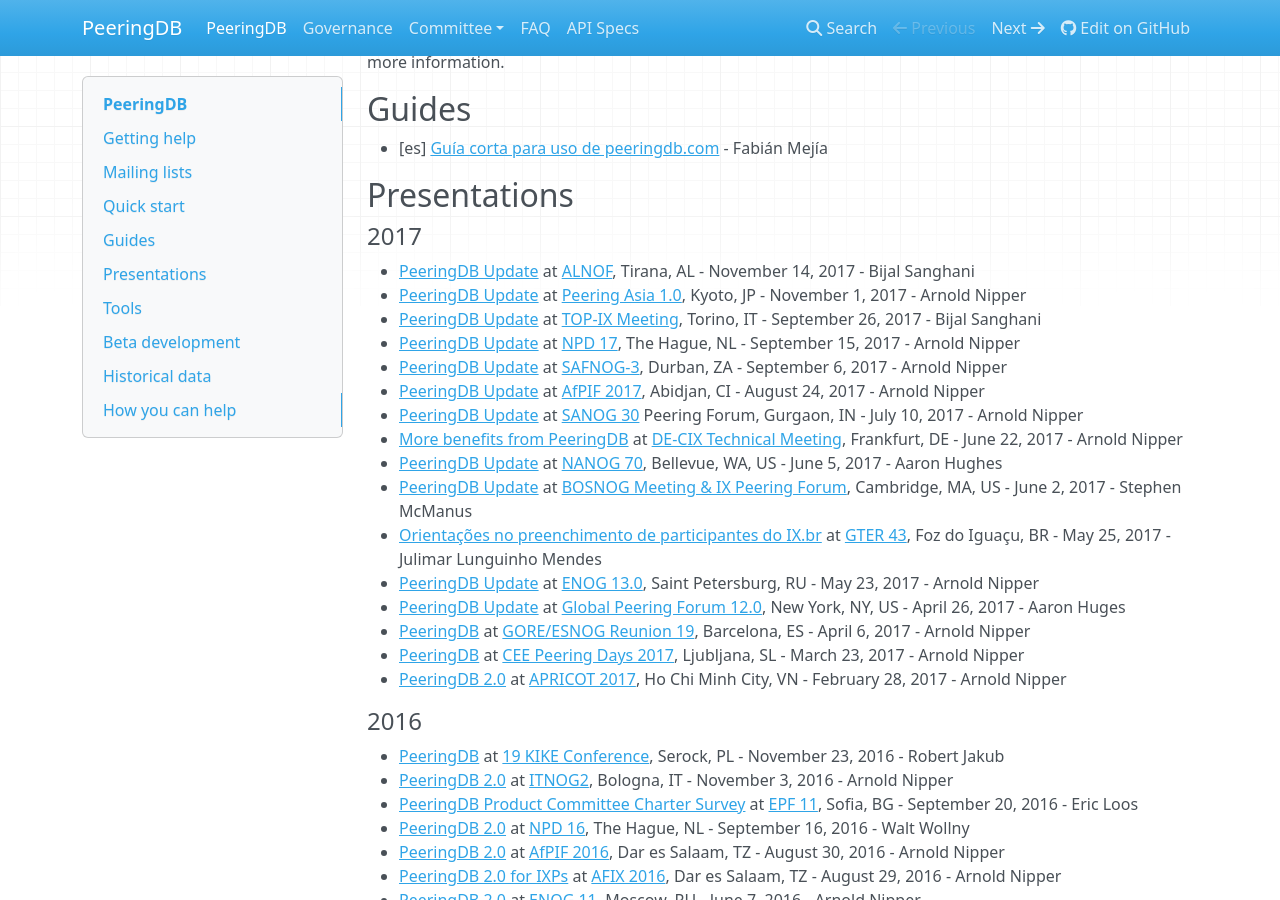
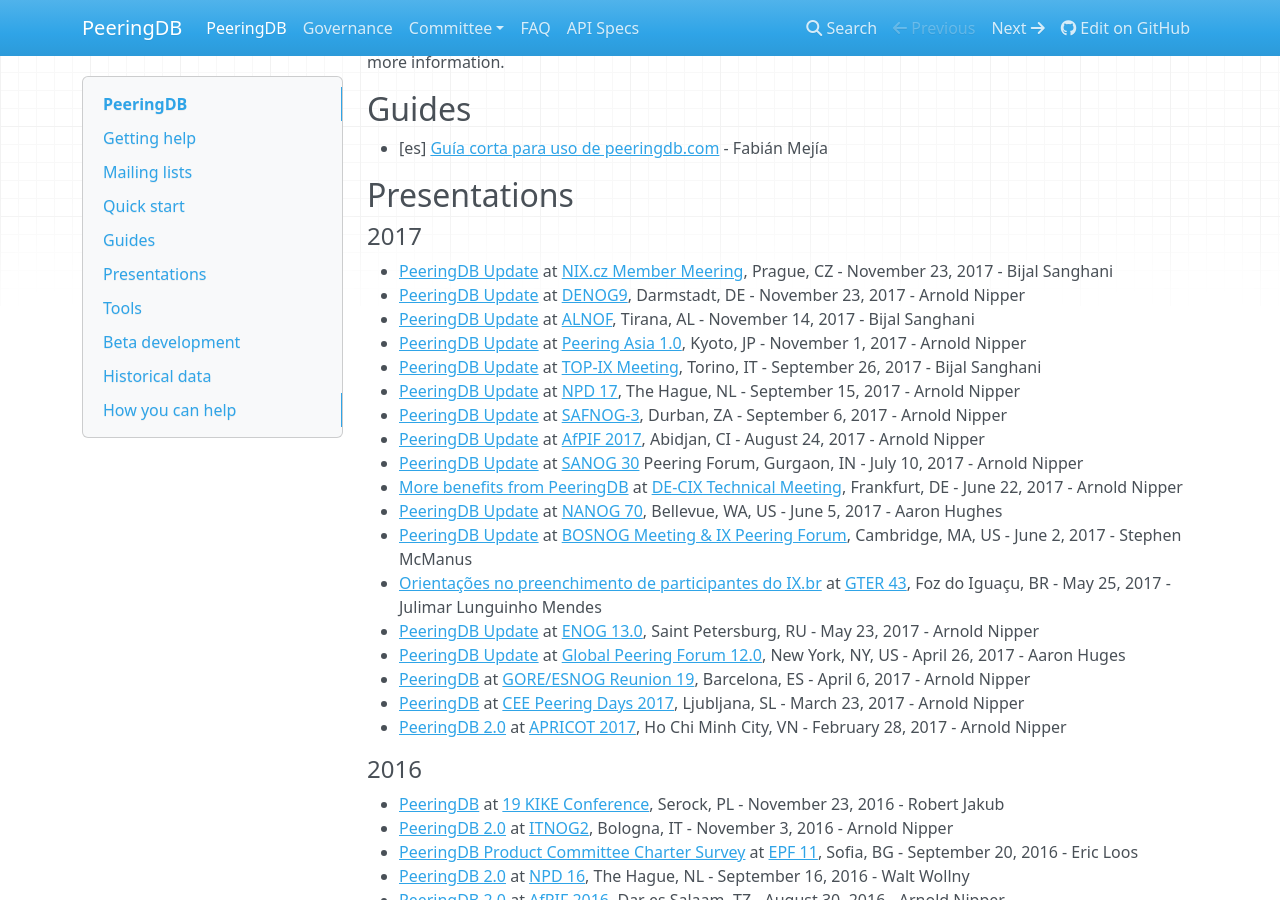
Before and after one commit to peeringdb/docs, an MkDocs documentation site: the page built from docs/index.md, in a window 1280 px wide and 900 px high, scrolled down 1136 px. Built offline with MkDocs 1.6.1, drawn with Linux system fonts in a browser that asks for light colours; nearby versions of some CDN libraries; old or Windows-style settings are respelled for this version of MkDocs.

Commit message:
Added NIX.cz and DENOG9 presentations.

```diff
--- a/docs/index.md
+++ b/docs/index.md
@@ -52,6 +52,8 @@
 
 #### 2017
 
+- [PeeringDB Update](presentation/20171114-alnof-sanghani.pdf) at [NIX.cz Member Meering](https://www.nix.cz/), Prague, CZ - November 23, 2017 - Bijal Sanghani
+- [PeeringDB Update](presentation/20171123-DENOG9-nipper.pdf) at [DENOG9](http://www.denog.de/de/meetings/denog9/agenda.html), Darmstadt, DE - November 23, 2017 - Arnold Nipper
 - [PeeringDB Update](presentation/20171114-alnof-sanghani.pdf) at [ALNOF](https://alnof.namex.it/), Tirana, AL - November 14, 2017 - Bijal Sanghani
 - [PeeringDB Update](presentation/20171101-Peering-Asia-nipper.pdf) at [Peering Asia 1.0](http://peeringasia.com/), Kyoto, JP - November 1, 2017 - Arnold Nipper
 - [PeeringDB Update](presentation/20170926-topix-meeting-sanghani.pdf) at [TOP-IX Meeting](https://www.top-ix.org/en/2017/07/31/104342/), Torino, IT - September 26, 2017 - Bijal Sanghani
```
Also changed, not shown: 2 other files.
